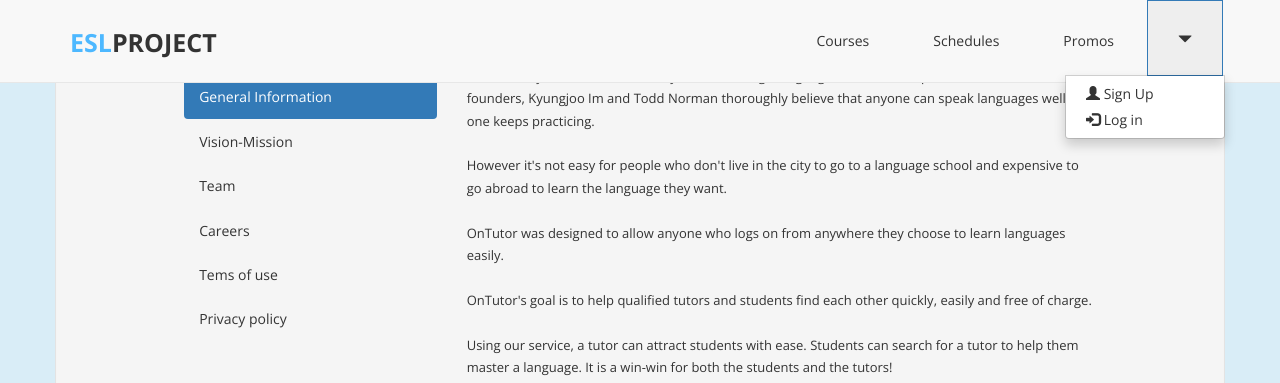
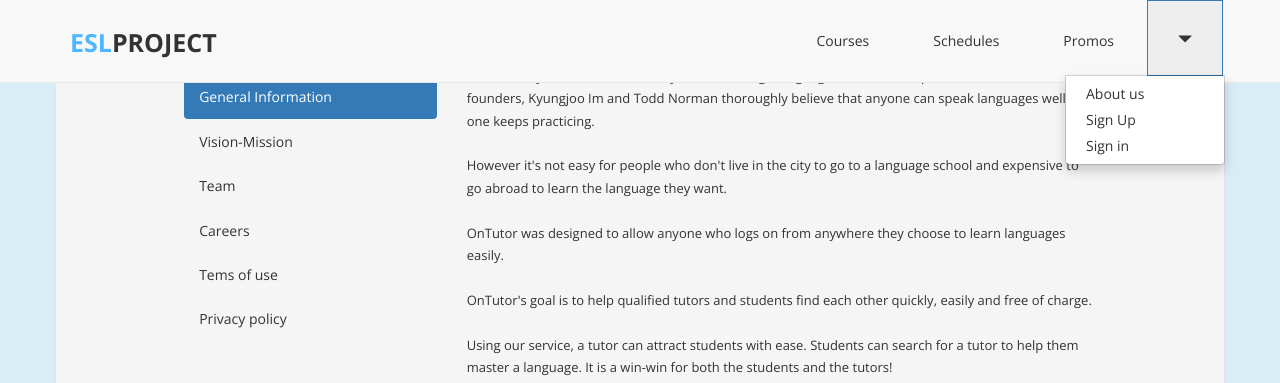
Before and after one commit to jeremiahC/ci2, a CodeIgniter app: page /ci2/index.php/about_us/index in a window 1280 px wide, after a click that opens the changed part. Shown: the top 383 px of the page. Run offline with CodeIgniter, Linux system fonts and the light colour scheme; some libraries are stand-ins or nearby versions.

Commit message:
update view

```diff
--- a/application/views/auth/nav.php
+++ b/application/views/auth/nav.php
@@ -107,8 +107,9 @@
 
 							<ul class="dropdown-menu" aria-labelledby="dLabel">
 
-								<li><a href="" data-toggle="modal" data-target=".register"><span class="glyphicon glyphicon-user"></span> Sign Up</a></li>
-								<li><?php echo anchor('login','<span class="glyphicon glyphicon-log-in"></span> Log in'); ?></li>
+								<li><a href="#">About us</a></li>
+								<li><a href="" data-toggle="modal" data-target=".register"> Sign Up</a></li>
+								<li><?php echo anchor('login',' Sign in'); ?></li>
 
 							</ul>
 
```
